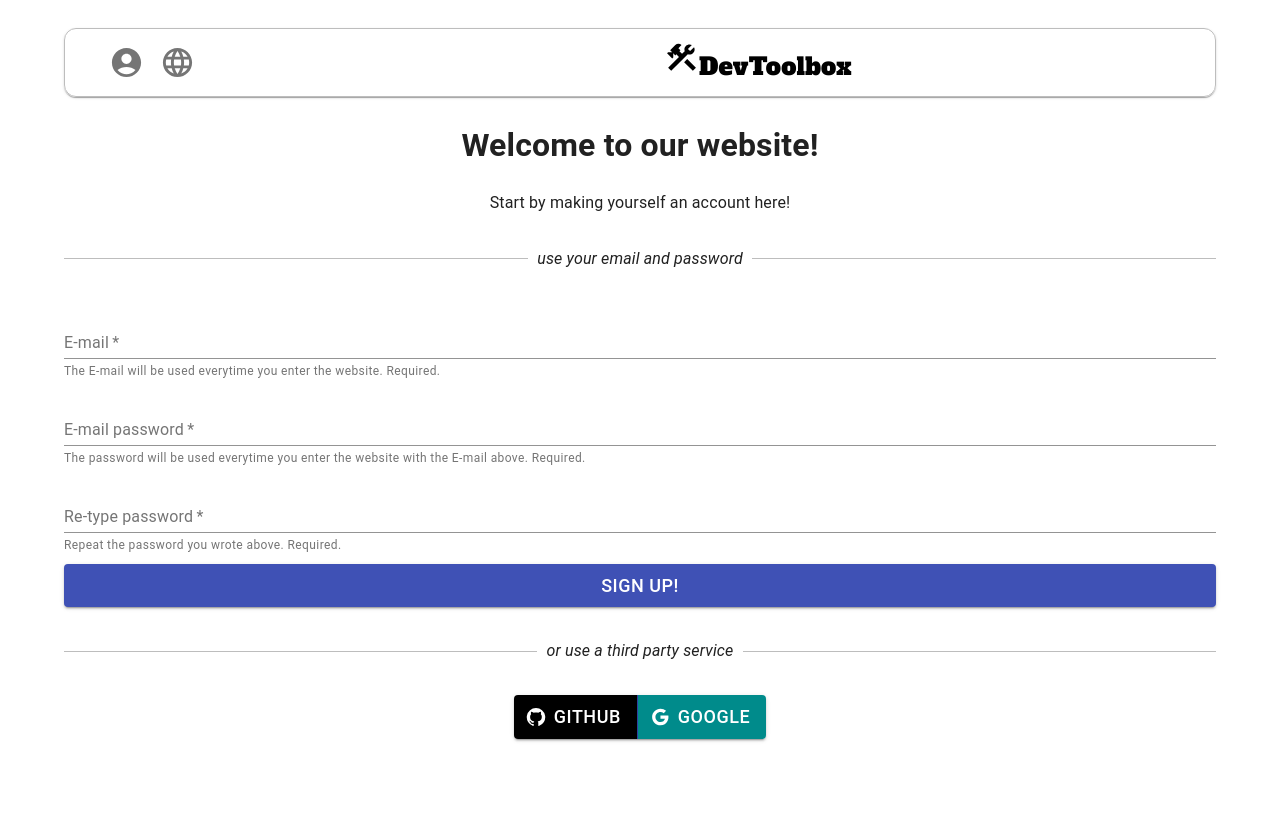
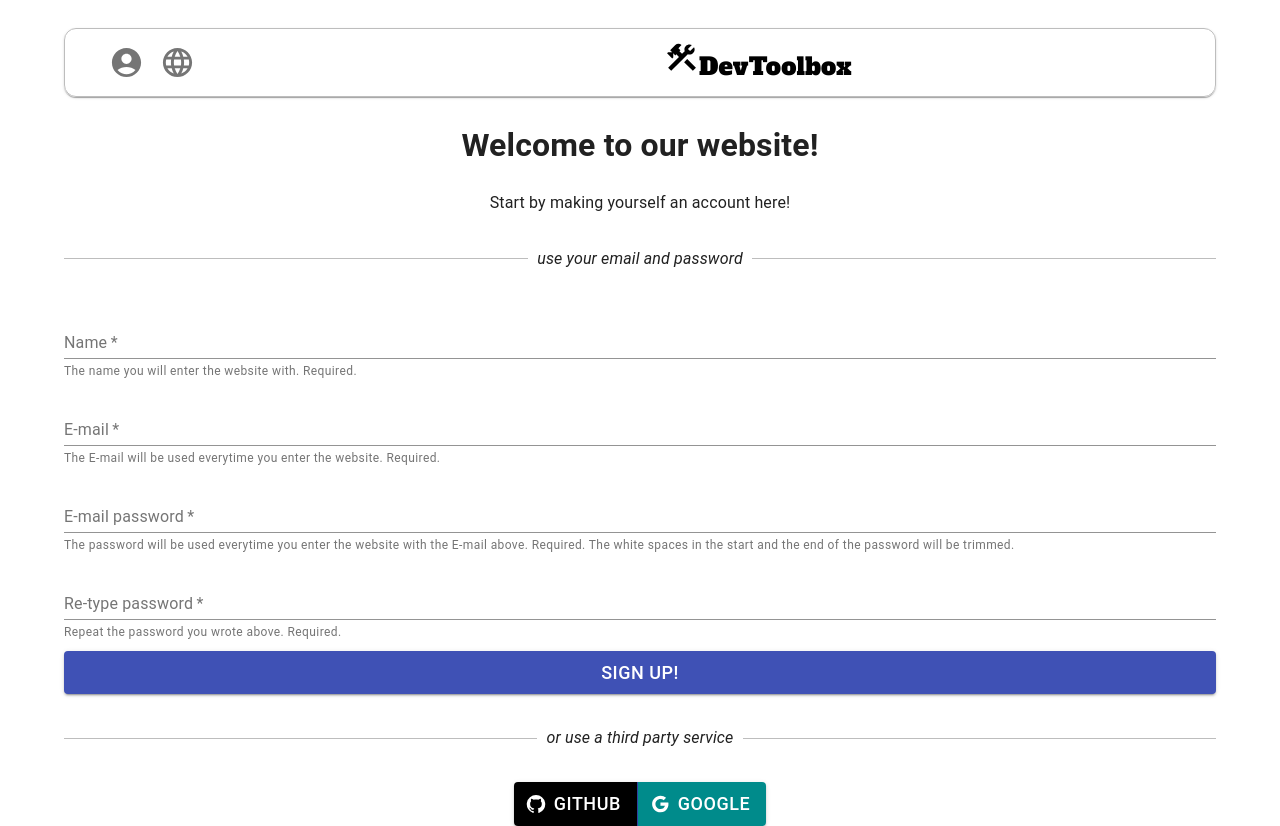
Before and after one commit to hasan-mazen-darwish/devToolbox, a React (Vite) app in the folder client/: page /signup in a window 1280 px wide. Before the commit the page ends 800 px from the top, so only its background shows below. Built offline with nearby package versions, Linux system fonts and the light colour scheme.

Commit message:
Added the name input in the signup page

```diff
--- a/client/public/locales/ar.json
+++ b/client/public/locales/ar.json
@@ -18,13 +18,17 @@
       "or": "او استخدم حساب ربط خارجي"
     },
     "textField": {
+      "name": {
+        "label": "الاسم",
+        "helper": "الاسم الذي ستدخل الموقع به. مطلوب."
+      },
       "email": {
         "label": "الايميل",
         "helper": "الايميل سيستخدم كل مرة ستدخل بها الموقع. مطلوب."
       },
       "password": {
         "label": "كلمة مرور الايميل",
-        "helper": "كلمة المرور ستسخدم في كل مرة تدخل بها إلى الموقع عبر هذا الايميل. مطلوب."
+        "helper": "كلمة المرور ستسخدم في كل مرة تدخل بها إلى الموقع عبر هذا الايميل. مطلوب. المسافات البيضاء سَتُقطَع تلقائيّاً من بداية ونهاية كلمة المرور."
       },
       "repassword": {
         "label": "أعد كتابة كلمة المرور",
--- a/client/public/locales/en.json
+++ b/client/public/locales/en.json
@@ -18,13 +18,17 @@
       "or": "or use a third party service"
     },
     "textField": {
+      "name": {
+        "label": "Name",
+        "helper": "The name you will enter the website with. Required."
+      },
       "email": {
         "label": "E-mail",
         "helper": "The E-mail will be used everytime you enter the website. Required."
       },
       "password": {
         "label": "E-mail password",
-        "helper": "The password will be used everytime you enter the website with the E-mail above. Required."
+        "helper": "The password will be used everytime you enter the website with the E-mail above. Required. The white spaces in the start and the end of the password will be trimmed."
       },
       "repassword": {
         "label": "Re-type password",
--- a/client/src/pages/signup.tsx
+++ b/client/src/pages/signup.tsx
@@ -12,6 +12,16 @@ export default function SignupPage(): React.ReactElement {
       <center><h1>{t("signup.title.bigWelcome")}</h1></center>
       <center><div>{t("signup.title.underBigWelcome")}</div></center>
       <Divider sx={{marginY: 4, fontStyle: "italic"}}>{t("signup.divider.useEmailPassword")}</Divider>
+
+      <TextField
+        label={t("signup.textField.name.label")}
+        variant="standard"
+        type="text"
+        fullWidth required
+        sx={{marginY: 1}}
+        helperText={t("signup.textField.name.helper")}
+        id="nameInput"
+      />
 
       <TextField
         label={t("signup.textField.email.label")}
```
